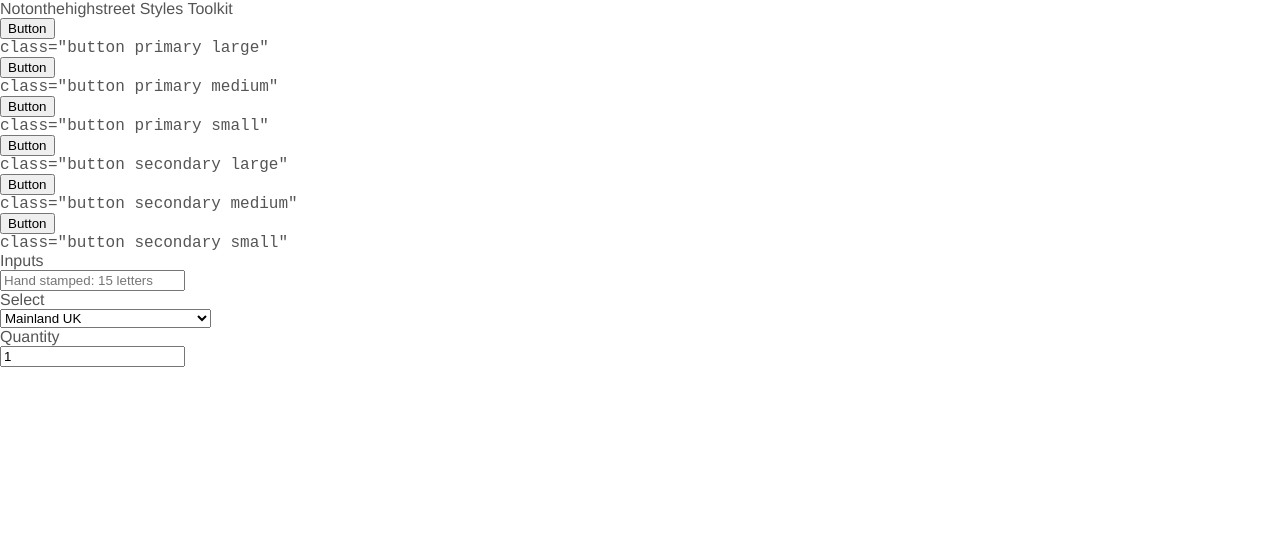
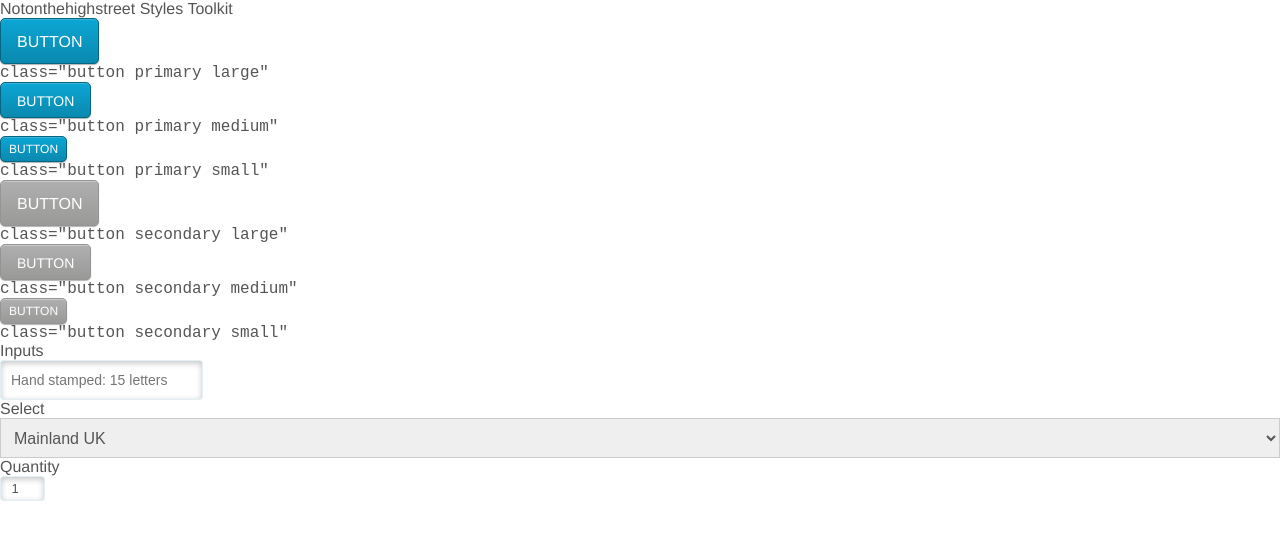
Before and after one commit to peter-mouland/styles-toolkit, a website: page examples_app/index.html in a window 1280 px wide. Drawn offline with nearby package versions, Linux system fonts and the light colour scheme; files that its build step writes are made by us from their sources; a web font is replaced by a local one.

Commit message:
Prefix button inputs (#25)
* Prefixing buttons and inputs with n-

* Fixing the docs

```diff
--- a/examples_app/index.html
+++ b/examples_app/index.html
@@ -8,30 +8,30 @@
   <body>
     <h1>Notonthehighstreet Styles Toolkit</h1>
     <section>
-      <button class="button button--primary button--large">Button</button>
+      <button class="n-button n-button--primary n-button--large">Button</button>
       <pre><code>class=&#34;button primary large&#34;</pre></code>
 
-      <button class="button button--primary button--medium">Button</button>
+      <button class="n-button n-button--primary n-button--medium">Button</button>
       <pre><code>class=&#34;button primary medium&#34;</pre></code>
 
-      <button class="button button--primary button--small">Button</button>
+      <button class="n-button n-button--primary n-button--small">Button</button>
       <pre><code>class=&#34;button primary small&#34;</pre></code>
 
-      <button class="button button--secondary button--large">Button</button>
+      <button class="n-button n-button--secondary n-button--large">Button</button>
       <pre><code>class=&#34;button secondary large&#34;</pre></code>
 
-      <button class="button button--secondary button--medium">Button</button>
+      <button class="n-button n-button--secondary n-button--medium">Button</button>
       <pre><code>class=&#34;button secondary medium&#34;</pre></code>
 
-      <button class="button button--secondary button--small">Button</button>
+      <button class="n-button n-button--secondary n-button--small">Button</button>
       <pre><code>class=&#34;button secondary small&#34;</pre></code>
     </section>
     <section>
       <div>Inputs</div>
-      <input class="noths-input" type="text" placeholder="Hand stamped: 15 letters" />
+      <input class="n-input" type="text" placeholder="Hand stamped: 15 letters" />
 
       <div>Select</div>
-      <select class="noths-select">
+      <select class="n-select">
         <option selected="selected" value="GB-1">Mainland UK</option>
         <option value="GB-2">Highlands &amp; Islands of Scotland</option>
         <option value="GB-9">Northern Ireland</option>
@@ -39,33 +39,7 @@
       </select>
 
       <div>Quantity</div>
-        <input class="noths-input noths-quantity" min="1" name="qty" type="number" value="1">
+        <input class="n-input n-quantity" min="1" name="qty" type="number" value="1">
     </section>
-
-
-    <style type='text/css'>
-      @font-face {
-        font-family: 'NOTHS Sans No2 Regular';
-        src: url('http://cdn.notonthehighstreet.com/stylesheets/fonts/noths_sans_2_regular.eot?#iefixage') format('embedded-opentype'),
-        url('http://cdn.notonthehighstreet.com/stylesheets/fonts/noths_sans_2_regular.woff') format('woff'),
-        url('http://cdn.notonthehighstreet.com/stylesheets/fonts/noths_sans_2_regular.ttf')  format('truetype');
-      }
-
-      @font-face {
-        font-family: 'NOTHS Sans No2 SemiBold';
-        src: url('http://cdn.notonthehighstreet.com/stylesheets/fonts/noths_sans_2_semibold.eot?#iefixage') format('embedded-opentype'),
-        url('http://cdn.notonthehighstreet.com/stylesheets/fonts/noths_sans_2_semibold.woff') format('woff'),
-        url('http://cdn.notonthehighstreet.com/stylesheets/fonts/noths_sans_2_semibold.ttf')  format('truetype');
-      }
-
-      @font-face {
-        font-family: 'NOTHS Sans No3 Regular';
-        src: url('http://cdn.notonthehighstreet.com/stylesheets/fonts/noths_sans_3_regular.eot?#iefixage') format('embedded-opentype'),
-        url('http://cdn.notonthehighstreet.com/stylesheets/fonts/noths_sans_3_regular.woff') format('woff'),
-        url('http://cdn.notonthehighstreet.com/stylesheets/fonts/noths_sans_3_regular.ttf')  format('truetype');
-      }
-
-    </style>
-
   </body>
 </html>
```
